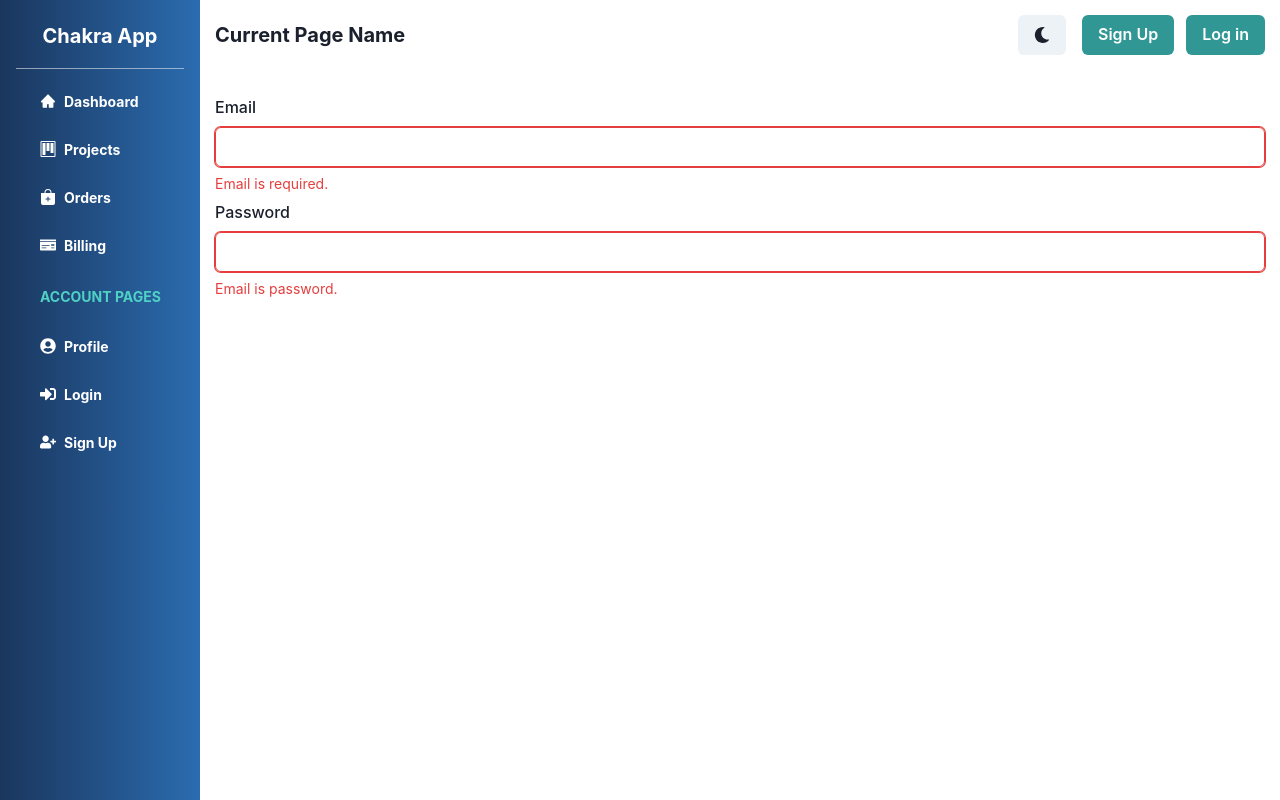
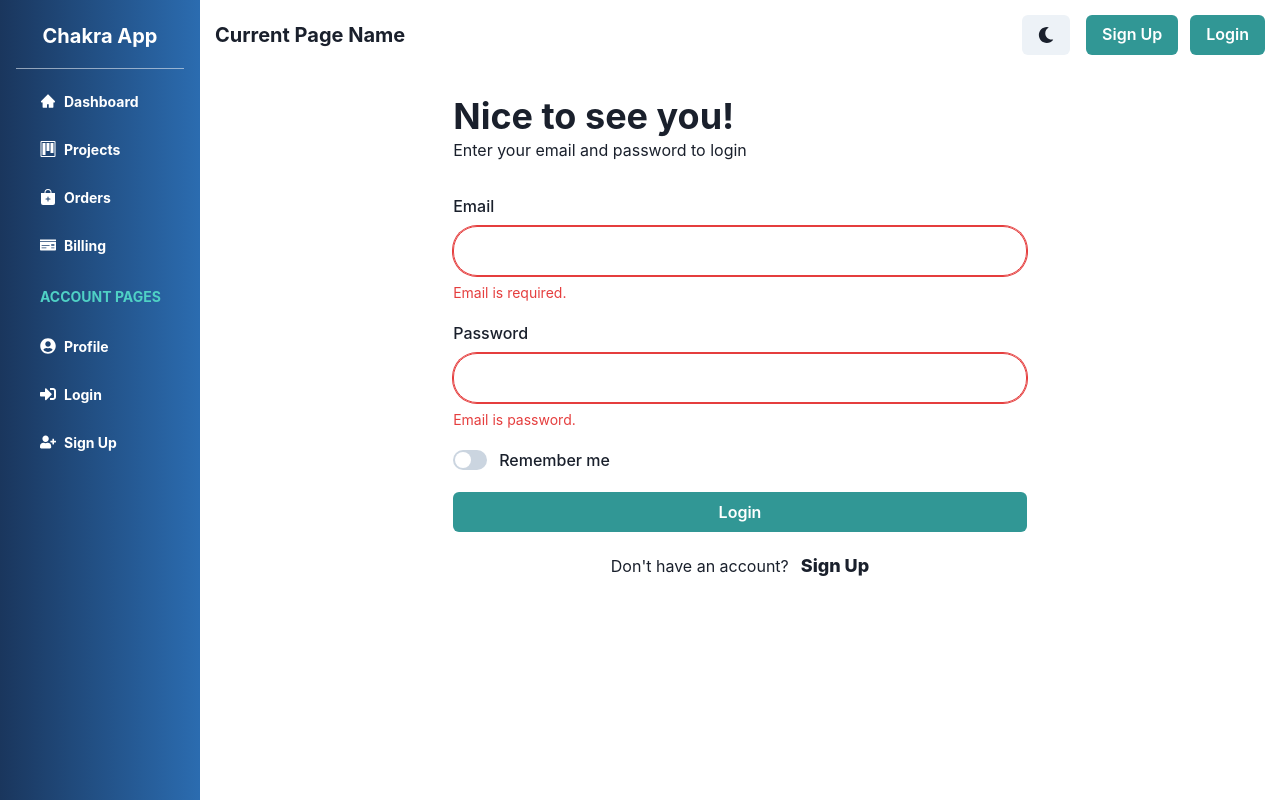
Before and after one commit to UlftKcy/react-chakra-framer-app, a React (Create React App) app: page /login in a window 1280 px wide. Built offline with nearby package versions, Linux system fonts and the light colour scheme.

Commit message:
added login

```diff
--- a/src/components/Navbar.jsx
+++ b/src/components/Navbar.jsx
@@ -21,7 +21,7 @@ const Navbar = ({ showSidebarButton = true, onShowSidebar }) => {
             <Button as={motion.button} whileHover={{ scale: 1.1 }}
               whileTap={{ scale: 1 }} colorScheme='teal' mr={3}>Sign Up</Button>
             <Button as={motion.button} whileHover={{ scale: 1.1 }}
-              whileTap={{ scale: 1 }} colorScheme='teal'>Log in</Button>
+              whileTap={{ scale: 1 }} colorScheme='teal'>Login</Button>
           </Box>}
 
       </ButtonGroup>
--- a/src/index.js
+++ b/src/index.js
@@ -12,7 +12,7 @@ root.render(
   <React.StrictMode>
     <ChakraProvider theme={theme}>
       <ColorModeScript initialColorMode={theme.config.initialColorMode} />
-      <RouterProvider router={router}/>
+      <RouterProvider router={router} />
     </ChakraProvider>
   </React.StrictMode>
 );
--- a/src/pages/Login.jsx
+++ b/src/pages/Login.jsx
@@ -1,6 +1,6 @@
-import { FormControl, FormErrorMessage, FormHelperText, FormLabel, Input, VStack } from '@chakra-ui/react'
+import { Box, Button, Center, Container, FormControl, FormErrorMessage, FormHelperText, FormLabel, Heading, Input, Link, SimpleGrid, Stack, Switch, Text, VStack } from '@chakra-ui/react'
 import React, { useState } from 'react'
-
+import { Link as ReachLink } from "react-router-dom";
 const Login = () => {
     const [email, setEmail] = useState('');
     const [password, setPassword] = useState('')
@@ -12,10 +12,15 @@ const Login = () => {
     const isErrorPassword = password === '';
 
     return (
-        <VStack>
+        <Container>
+            <Box mb={8}>
+                <Heading>Nice to see you!</Heading>
+                <Text>Enter your email and password to login</Text>
+            </Box>
+            <VStack spacing={5}>
                 <FormControl isInvalid={isErrorEmail}>
                     <FormLabel>Email</FormLabel>
-                <Input type='email' value={email} onChange={handleInputChange} />
+                    <Input rounded="3xl" py={6} type='email' value={email} onChange={handleInputChange} />
                     {!isErrorEmail ? (
                         <FormHelperText>
                             Enter the email you'd like to receive the newsletter on.
@@ -26,7 +31,7 @@ const Login = () => {
                 </FormControl>
                 <FormControl isInvalid={isErrorPassword}>
                     <FormLabel>Password</FormLabel>
-                <Input type='passwrod' value={password} onChange={handlePasswordChange} />
+                    <Input rounded="3xl" py={6} type='password' value={password} onChange={handlePasswordChange} />
                     {!isErrorPassword ? (
                         <FormHelperText>
                             Enter the password.
@@ -35,7 +40,18 @@ const Login = () => {
                         <FormErrorMessage>Email is password.</FormErrorMessage>
                     )}
                 </FormControl>
+                <FormControl as={SimpleGrid} display="flex" alignItems="center">
+                    <Switch id='isChecked' mr={3} />
+                    <FormLabel htmlFor='isChecked' mb={0}>Remember me</FormLabel>
+                </FormControl>
+                <FormControl>
+                    <Button w="100%" colorScheme='teal' variant='solid'>
+                        Login
+                    </Button>
+                </FormControl>
+                <Box display="flex" alignItems="center"><Text mr={3}>Don't have an account?</Text><Link fontSize="lg" fontWeight="extrabold" as={ReachLink} to="#">Sign Up</Link></Box>
             </VStack>
+        </Container>
     )
 }
 
```
Lines whose indentation alone changed are shown as unchanged.
